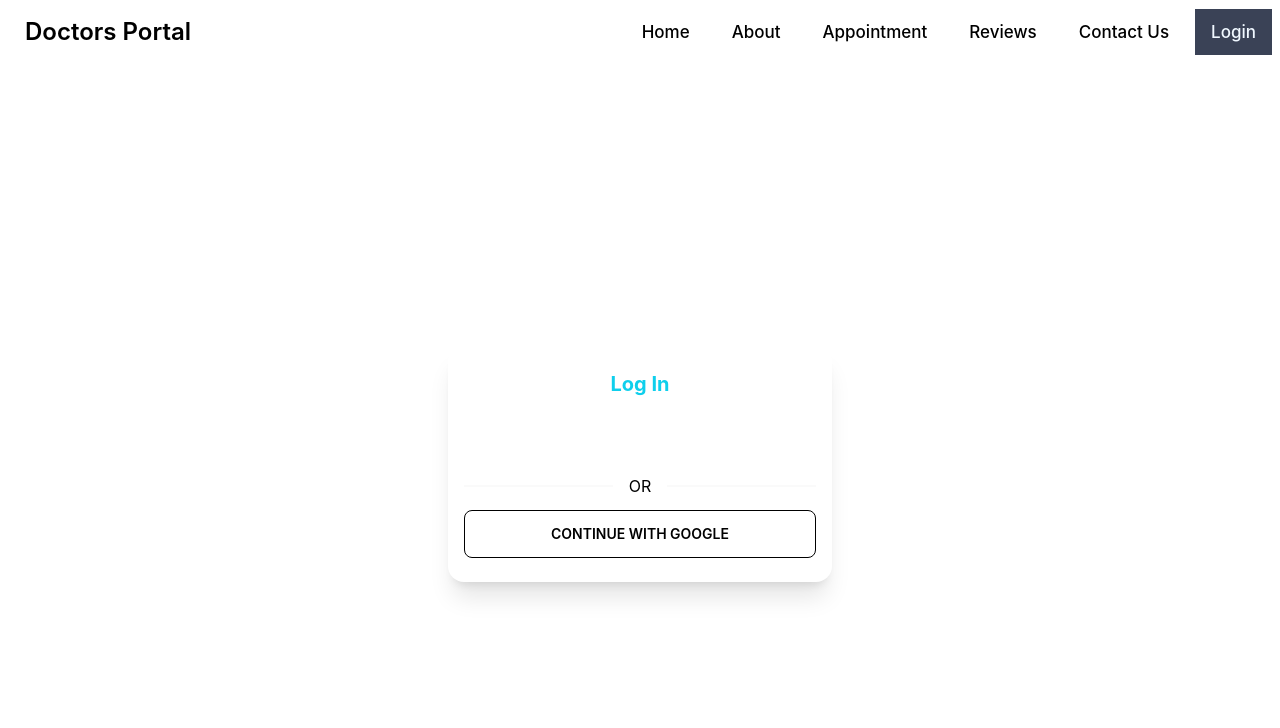
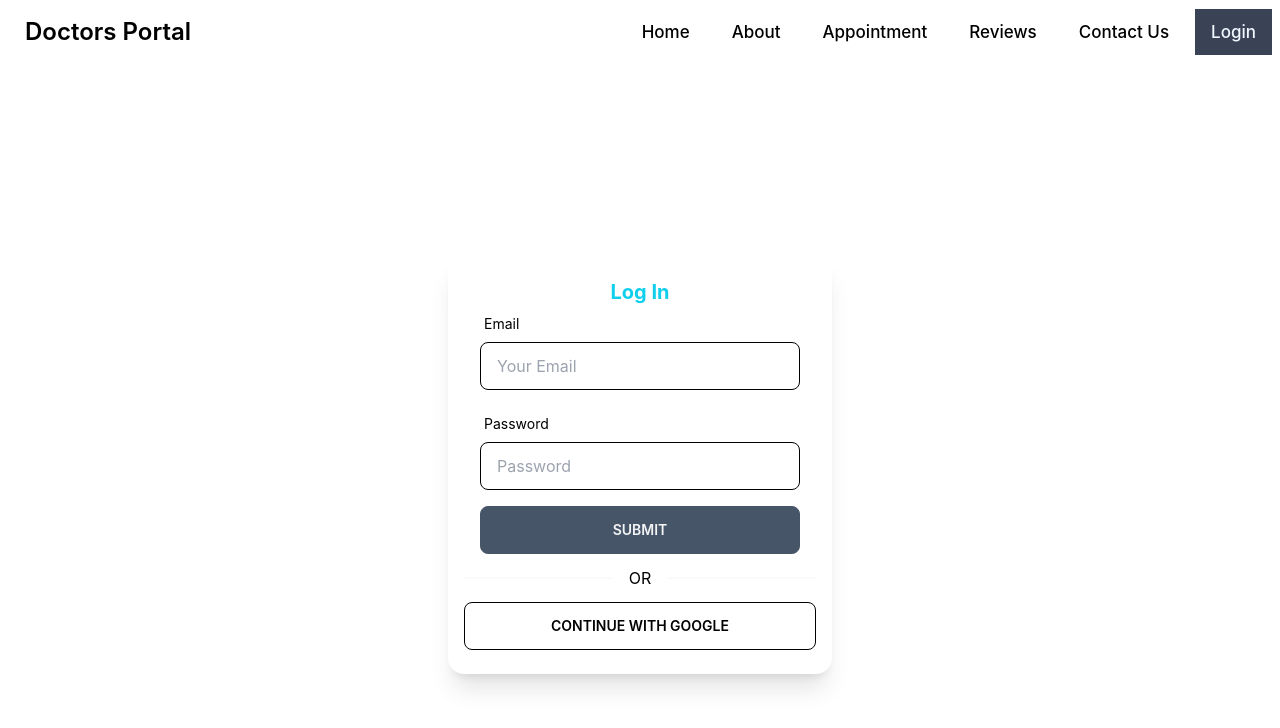
Before and after one commit to RiyaadHossain/Doctors-Portal, a React (Create React App) app: page /login in a window 1280 px wide. Shown: the top 728 px of the page. Built offline with nearby package versions, Linux system fonts and the light colour scheme; no server answers.

Commit message:
sign in form added

```diff
--- a/package.json
+++ b/package.json
@@ -13,6 +13,7 @@
     "react-day-picker": "^8.0.4",
     "react-dom": "^18.1.0",
     "react-firebase-hooks": "^5.0.3",
+    "react-hook-form": "^7.31.1",
     "react-router-dom": "^6.3.0",
     "react-scripts": "5.0.1",
     "web-vitals": "^2.1.4"
--- a/src/Components/Pages/LogIn/LogIn.jsx
+++ b/src/Components/Pages/LogIn/LogIn.jsx
@@ -1,16 +1,131 @@
 import React from "react";
 import auth from "../../../Firebase/Firebase.init";
-import { useAuthState, useSignInWithGoogle } from "react-firebase-hooks/auth";
+import { useForm } from "react-hook-form";
+import {
+  useSignInWithEmailAndPassword,
+  useSignInWithGoogle,
+} from "react-firebase-hooks/auth";
+import Spinner from "../Shared/Spinner/Spinner";
 
 const LogIn = () => {
-  const [signInWithGoogle] = useSignInWithGoogle(auth);
-  const [user] = useAuthState(auth)
-  console.log(user);
+  const [signInWithEmailAndPassword, user, loading, error] =
+    useSignInWithEmailAndPassword(auth);
+  const [signInWithGoogle, gUser, gLoading, gError] = useSignInWithGoogle(auth);
+  const {
+    register,
+    formState: { errors },
+    handleSubmit,
+  } = useForm();
+
+  let signInError;
+
+  if (error || gError) {
+    signInError = (
+      <p className="text-red-600 ml-4 mb-2 text-sm">
+        {error?.message || gError?.message}
+      </p>
+    );
+  }
+
+  if (loading || gLoading) {
+    return <Spinner />;
+  }
+
+  if (user || gUser) {
+    console.log(user || gUser);
+  }
+
+  const onSubmit = (data) => {
+    signInWithEmailAndPassword(data.email, data.password);
+  };
+
   return (
     <div className="flex justify-center items-center h-screen">
       <div className="card w-96 py-6 px-4 bg-base-100 shadow-xl">
         <h2 className="font-bold text-xl text-center text-primary">Log In</h2>
-        <div className="card-body"></div>
+
+        <form onSubmit={handleSubmit(onSubmit)}>
+          {/* Email Field */}
+          <div className="form-control mx-auto w-full max-w-xs">
+            <label className="label">
+              <span className="label-text text-black">Email</span>
+            </label>
+
+            <input
+              type="email"
+              placeholder="Your Email"
+              className="input text-black border-black input-bordered w-full max-w-xs"
+              {...register("email", {
+                required: {
+                  value: true,
+                  message: "Email is Required",
+                },
+                pattern: {
+                  value: /^\w+@[a-zA-Z_]+?\.[a-zA-Z]{2,3}$/,
+                  message: "Provide Valid Email",
+                },
+              })}
+            />
+            <label className="label">
+              {errors.email?.type === "required" && (
+                <span className="label-text-alt text-red-600">
+                  {errors.email.message}
+                </span>
+              )}
+              {errors.email?.type === "pattern" && (
+                <span className="label-text-alt text-red-600">
+                  {errors.email.message}
+                </span>
+              )}
+            </label>
+          </div>
+
+          {/* Password Field */}
+          <div className="form-control mx-auto w-full max-w-xs">
+            <label className="label">
+              <span className="label-text text-black">Password</span>
+            </label>
+
+            <input
+              type="password"
+              placeholder="Password"
+              className="input text-black border-black input-bordered w-full max-w-xs"
+              {...register("password", {
+                required: {
+                  value: true,
+                  message: "Password is Required",
+                },
+                minLength: {
+                  value: 5,
+                  message: "Must be 6 Characters or longer",
+                },
+              })}
+            />
+            <label className="label">
+              {errors.password?.type === "required" && (
+                <span className="label-text-alt text-red-600">
+                  {errors.password.message}
+                </span>
+              )}
+              {errors.password?.type === "minLength" && (
+                <span className="label-text-alt text-red-600">
+                  {errors.password.message}
+                </span>
+              )}
+            </label>
+          </div>
+
+          {signInError}
+
+          {/* Submit Button */}
+          <div className="text-center">
+            <input
+              className="btn mx-auto w-full bg-slate-600 text-gray-100 hover:text-white border-slate-600 max-w-xs"
+              type="submit"
+            />
+          </div>
+        </form>
+
         <div className="divider text-black">OR</div>
         <button
           onClick={() => signInWithGoogle()}
--- /dev/null
+++ b/src/Components/Pages/Shared/Spinner/Spinner.jsx
@@ -0,0 +1,11 @@
+import React from 'react';
+
+const Spinner = () => {
+    return (
+        <div className='flex justify-center items-center h-[90vh]'>
+            <button class="btn loading">loading</button>
+        </div>
+    );
+};
+
+export default Spinner;
```
Also changed, not shown: 1 other file (tests, documents, lock files or other folders).
